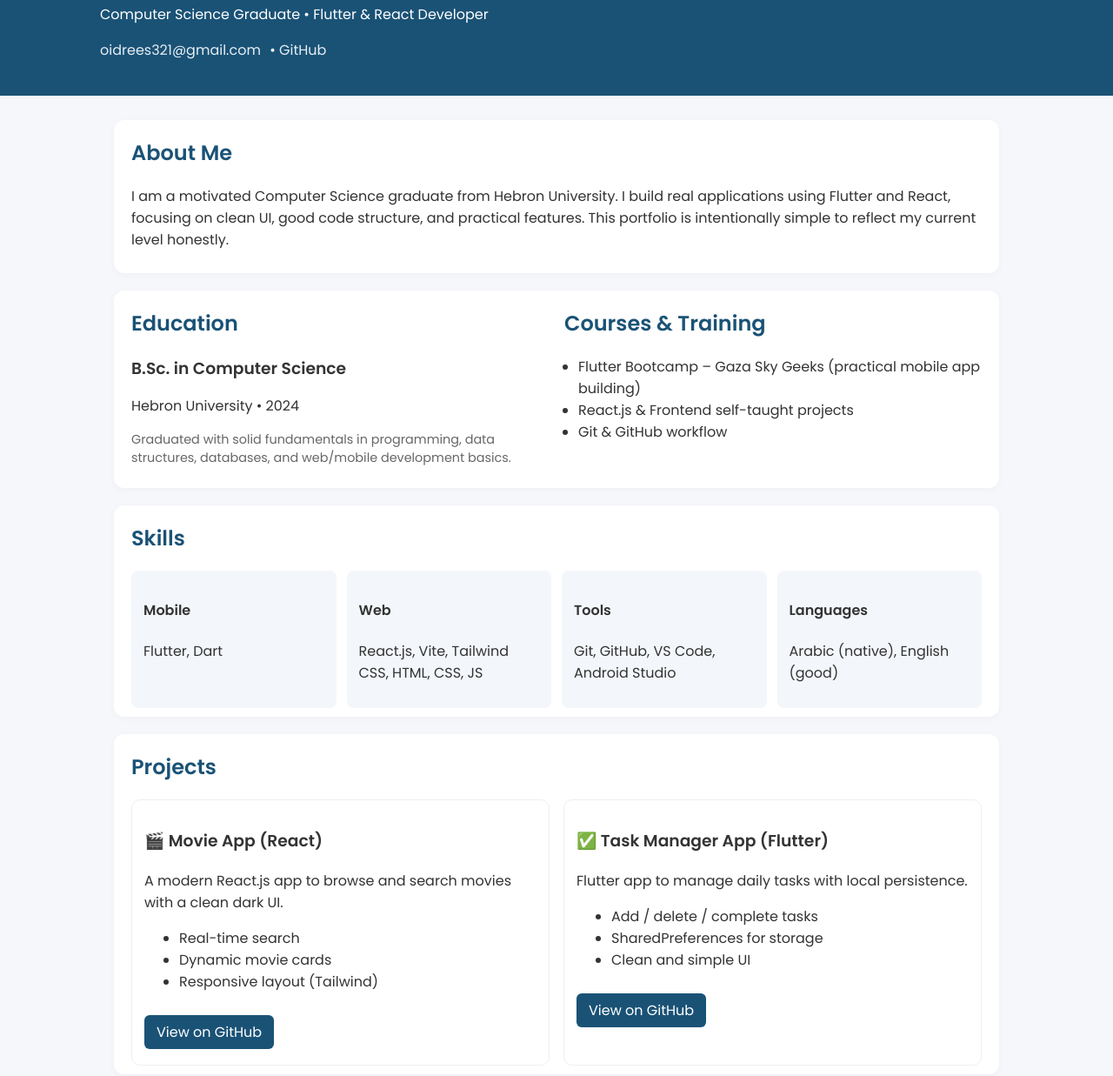
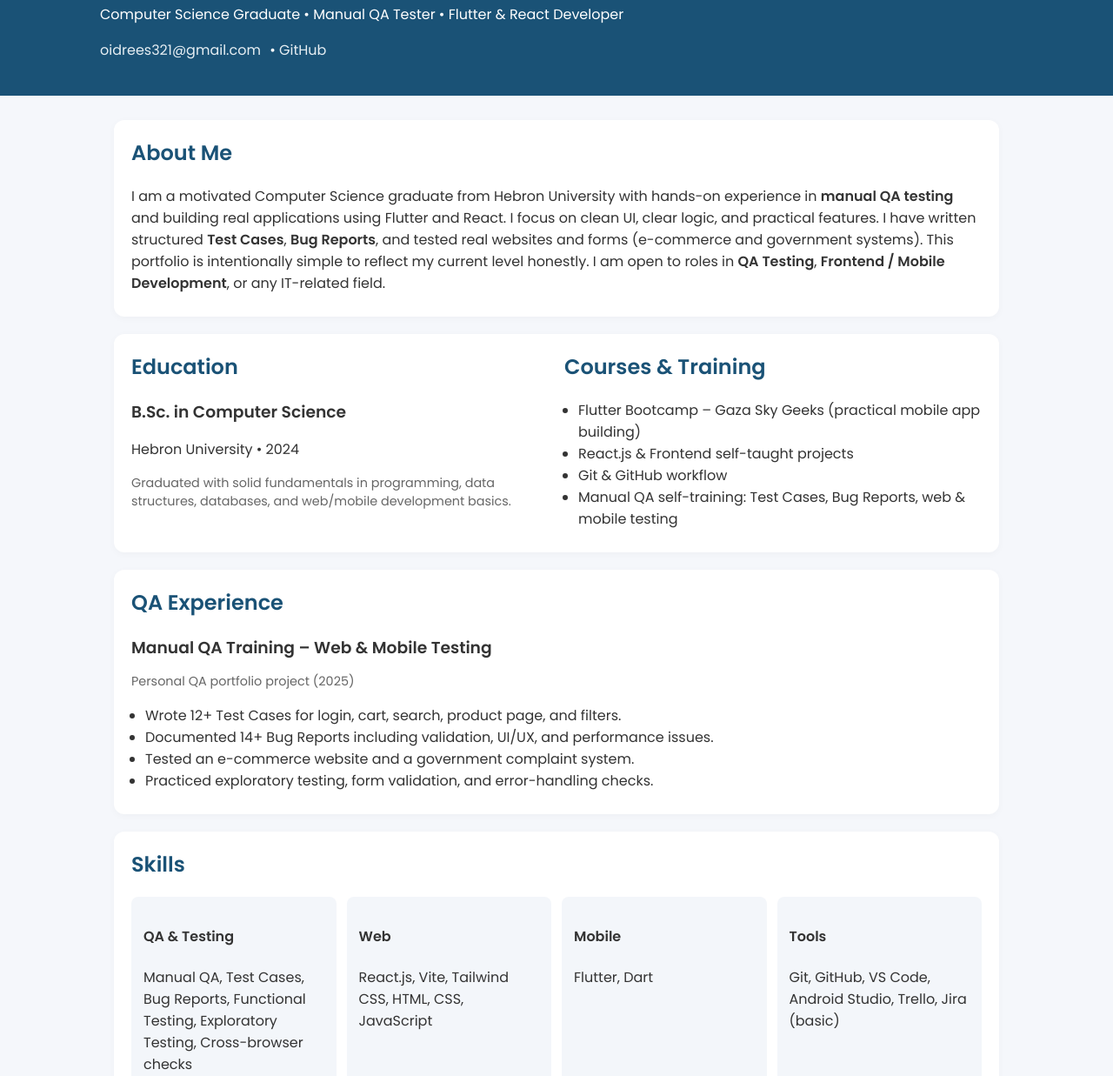
Before and after one commit to Omar-Idrees21/Omar-Portfolio, a plain HTML site: page index.html in a window 1280 px wide. Shown: the part 63-1300 px from the top of the page at 87% size. Drawn offline with Linux system fonts and the light colour scheme.

Commit message:
Enhance portfolio with QA experience and skills
Updated the portfolio to include manual QA experience, revised skills, and added a new QA Experience section.

```diff
--- a/index.html
+++ b/index.html
@@ -10,11 +10,11 @@
 <body>
   <header class="top-header">
     <div class="profile-wrap">
-
       <div>
         <h1 class="name">Omar Musab Idrees</h1>
-        <p class="title">Computer Science Graduate •
-           Flutter & React Developer</p>
+        <p class="title">
+          Computer Science Graduate • Manual QA Tester • Flutter & React Developer
+        </p>
         <p class="links">
           <a href="mailto:oidrees321@gmail.com">oidrees321@gmail.com</a> •
           <a href="https://github.com/Omar-Idrees21" target="_blank">GitHub</a>
@@ -26,7 +26,14 @@
   <main class="container">
     <section class="section about">
       <h2>About Me</h2>
-      <p>I am a motivated Computer Science graduate from Hebron University. I build real applications using Flutter and React, focusing on clean UI, good code structure, and practical features. This portfolio is intentionally simple to reflect my current level honestly.</p>
+      <p>
+        I am a motivated Computer Science graduate from Hebron University with hands-on experience in
+        <strong>manual QA testing</strong> and building real applications using Flutter and React.
+        I focus on clean UI, clear logic, and practical features. I have written structured
+        <strong>Test Cases</strong>, <strong>Bug Reports</strong>, and tested real websites and forms
+        (e-commerce and government systems). This portfolio is intentionally simple to reflect my current level honestly.
+        I am open to roles in <strong>QA Testing</strong>, <strong>Frontend / Mobile Development</strong>, or any IT-related field.
+      </p>
     </section>
 
     <section class="section two-col">
@@ -35,7 +42,10 @@
         <div class="item">
           <h3>B.Sc. in Computer Science</h3>
           <p>Hebron University • 2024</p>
-          <p class="muted">Graduated with solid fundamentals in programming, data structures, databases, and web/mobile development basics.</p>
+          <p class="muted">
+            Graduated with solid fundamentals in programming, data structures, databases,
+            and web/mobile development basics.
+          </p>
         </div>
       </div>
       <div>
@@ -44,6 +54,22 @@
           <li>Flutter Bootcamp – Gaza Sky Geeks (practical mobile app building)</li>
           <li>React.js & Frontend self-taught projects</li>
           <li>Git & GitHub workflow</li>
+          <li>Manual QA self-training: Test Cases, Bug Reports, web & mobile testing</li>
+        </ul>
+      </div>
+    </section>
+
+    <!-- New QA Experience section -->
+    <section class="section">
+      <h2>QA Experience</h2>
+      <div class="item">
+        <h3>Manual QA Training – Web & Mobile Testing</h3>
+        <p class="muted">Personal QA portfolio project (2025)</p>
+        <ul class="clean">
+          <li>Wrote 12+ Test Cases for login, cart, search, product page, and filters.</li>
+          <li>Documented 14+ Bug Reports including validation, UI/UX, and performance issues.</li>
+          <li>Tested an e-commerce website and a government complaint system.</li>
+          <li>Practiced exploratory testing, form validation, and error-handling checks.</li>
         </ul>
       </div>
     </section>
@@ -52,16 +78,20 @@
       <h2>Skills</h2>
       <div class="skills-grid">
         <div class="skill-card">
+          <h4>QA & Testing</h4>
+          <p>Manual QA, Test Cases, Bug Reports, Functional Testing, Exploratory Testing, Cross-browser checks</p>
+        </div>
+        <div class="skill-card">
+          <h4>Web</h4>
+          <p>React.js, Vite, Tailwind CSS, HTML, CSS, JavaScript</p>
+        </div>
+        <div class="skill-card">
           <h4>Mobile</h4>
           <p>Flutter, Dart</p>
         </div>
         <div class="skill-card">
-          <h4>Web</h4>
-          <p>React.js, Vite, Tailwind CSS, HTML, CSS, JS</p>
-        </div>
-        <div class="skill-card">
           <h4>Tools</h4>
-          <p>Git, GitHub, VS Code, Android Studio</p>
+          <p>Git, GitHub, VS Code, Android Studio, Trello, Jira (basic)</p>
         </div>
         <div class="skill-card">
           <h4>Languages</h4>
@@ -74,6 +104,20 @@
       <h2>Projects</h2>
       <div class="projects-grid">
         <div class="project-card">
+          <h3>🧪 QA Portfolio (Manual Testing)</h3>
+          <p>
+            A manual QA portfolio project that includes Test Cases, Bug Reports, and screenshots
+            for different web systems.
+          </p>
+          <ul>
+            <li>12+ Test Cases (login flows, cart, filters, product pages).</li>
+            <li>14+ Bug Reports (validation, UI/UX, performance issues).</li>
+            <li>Testing on an e-commerce website and a governmental complaint system.</li>
+          </ul>
+          <p class="muted">Full QA documentation available on request.</p>
+        </div>
+
+        <div class="project-card">
           <h3>🎬 Movie App (React)</h3>
           <p>A modern React.js app to browse and search movies with a clean dark UI.</p>
           <ul>
@@ -83,8 +127,8 @@
           </ul>
           <a href="https://github.com/Omar-Idrees21/movie-app" target="_blank" class="btn">View on GitHub</a>
         </div>
+
         <div class="project-card">
-
           <h3>✅ Task Manager App (Flutter)</h3>
           <p>Flutter app to manage daily tasks with local persistence.</p>
           <ul>
@@ -99,7 +143,7 @@
 
     <section class="section contact">
       <h2>Contact</h2>
-      <p>If you are looking for a junior developer or trainee who actually builds real projects, feel free to reach out.</p>
+      <p>If you are looking for a junior QA tester or developer who actually builds and tests real projects, feel free to reach out.</p>
       <p><strong>Email:</strong> <a href="mailto:oidrees321@gmail.com">oidrees321@gmail.com</a></p>
       <p><strong>GitHub:</strong> <a href="https://github.com/Omar-Idrees21" target="_blank">github.com/Omar-Idrees21</a></p>
     </section>
```
